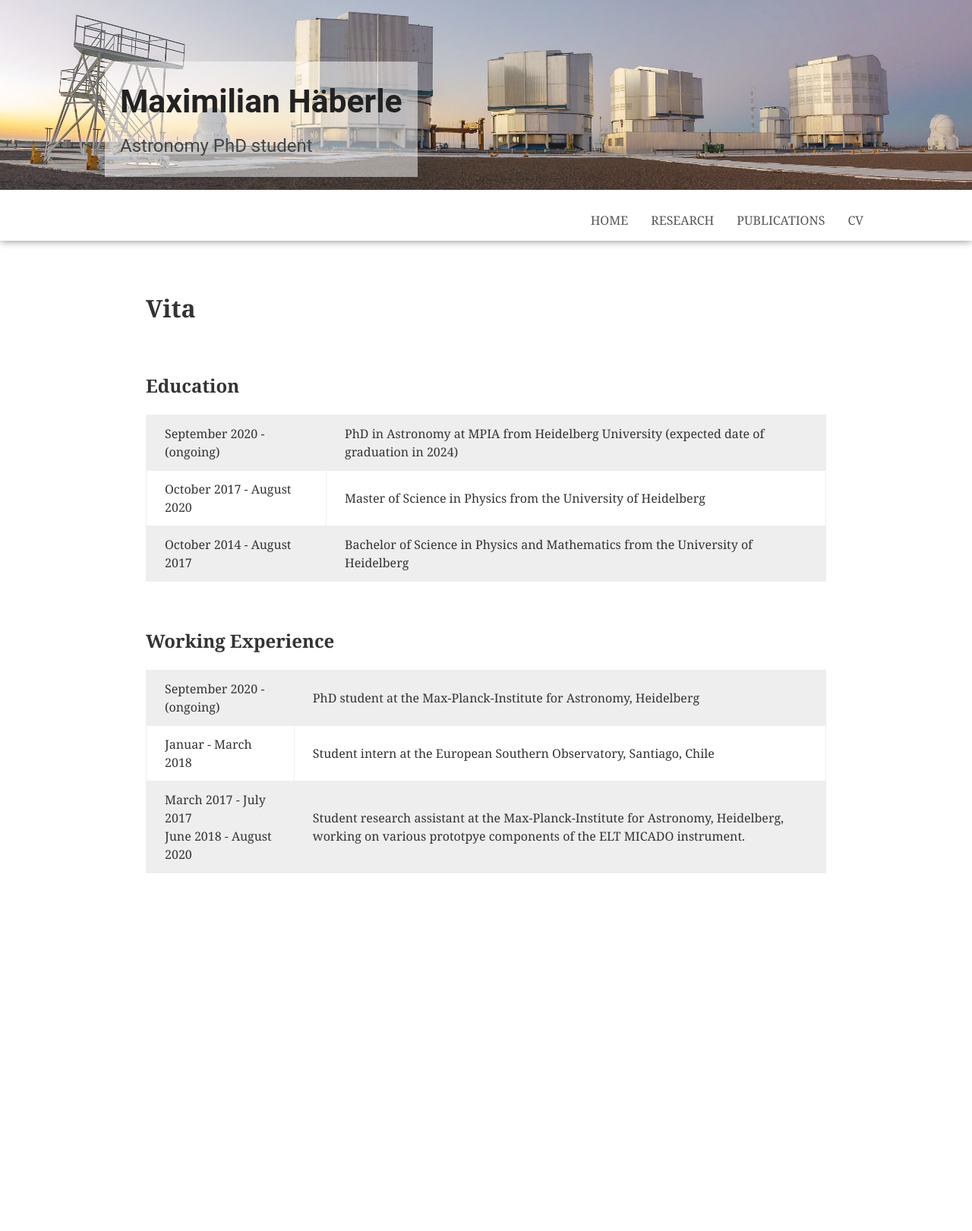
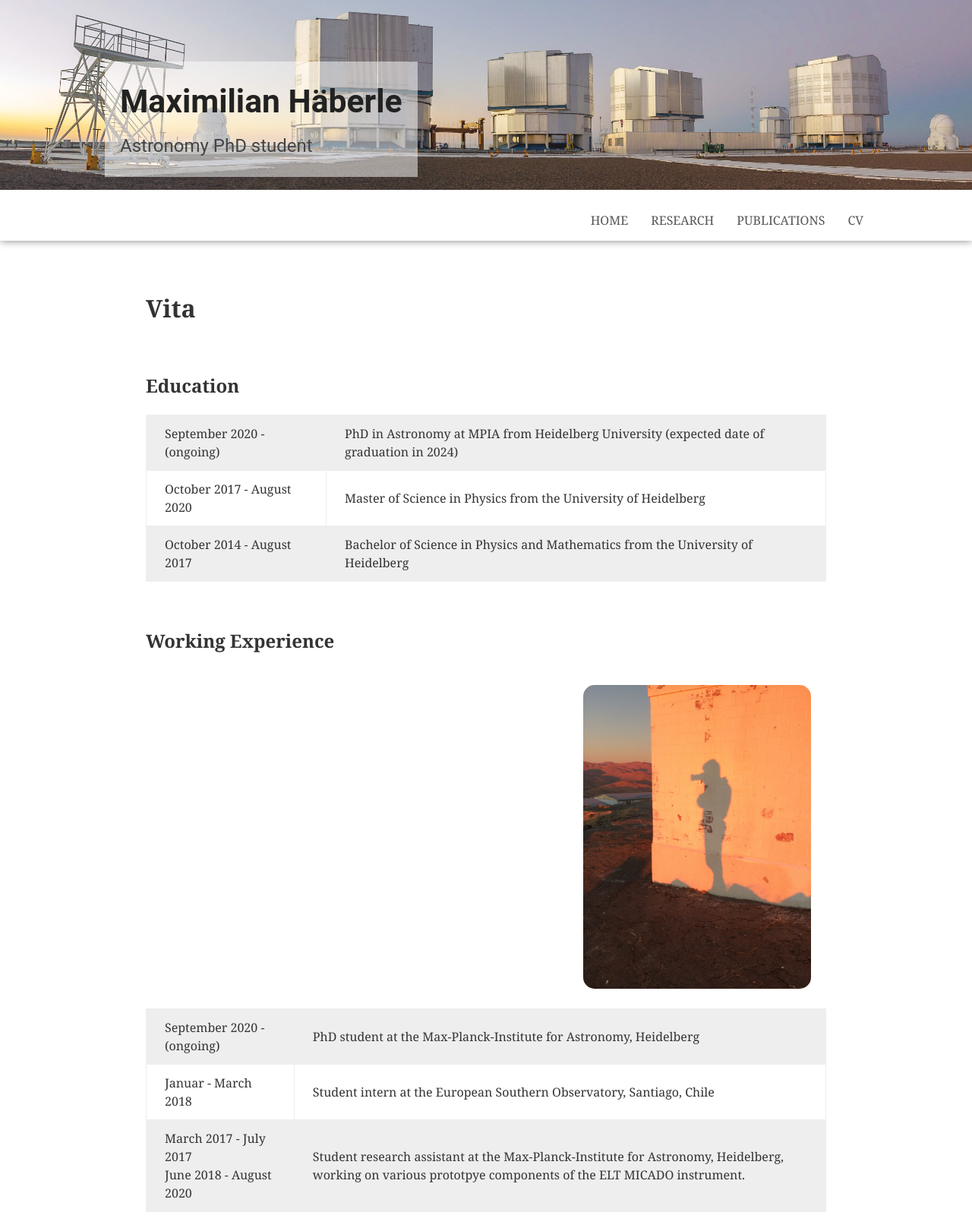
Before and after one commit to maxhaeberle/maxhaeberle.github.io, a Jekyll site: the page built from cv.html, in a window 1280 px wide. Shown: the whole page at 76% size. Built offline with Jekyll 4.4.1, drawn with Linux system fonts in a browser that asks for light colours; before the commit the page ends 1175 px from its top, so only the background shows below that.

Commit message:
Changed CSS styles and added shadow photo

```diff
--- a/assets/css/style.css
+++ b/assets/css/style.css
@@ -98,7 +98,7 @@ main {
     color: #333;
 }
 main a {
-  color: #111;
+  color: #4109fd;
   text-decoration: none;
 }
 main a:hover {
@@ -136,12 +136,12 @@ main h2 {
 }
 .profile img {
   width: 100%;
-  border-radius: 100px;
+  border-radius: 50px;
   object-fit: cover;
   opacity: 1.0;
 }
 
-/* ---------- individual design: picture floating on the right picture ---------- */
+/* ---------- individual design: picture floating on the right ---------- */
 .img_right {
   width: 300px;
   margin: 20px;
@@ -149,7 +149,7 @@ main h2 {
 }
 .img_right img {
   width: 100%;
-  border-radius: 100px;
+  border-radius: 15px;
   object-fit: cover;
   opacity: 1.0;
 }
--- a/cv.html
+++ b/cv.html
@@ -15,6 +15,9 @@ header-image: ../assets/img/paranal1.jpg
   <tr><td>October 2014 - August 2017</td><td>Bachelor of Science in Physics and Mathematics from the University of Heidelberg</td></tr>
 </table>
 <h2> Working Experience </h2>
+<div class="img_right">
+	<img src="../assets/img/shadow.jpg" alt="">
+</div>
 <table class="table">
   <tr><td>September 2020 - (ongoing)</td><td>PhD student at the Max-Planck-Institute for Astronomy, Heidelberg</td></tr>
   <tr><td>Januar - March 2018</td><td>Student intern at the European Southern Observatory, Santiago, Chile</td></tr>
```
Also changed, not shown: assets/img/shadow.jpg (renamed from assets/img/IMG_1168.jpg), 2 other files.
